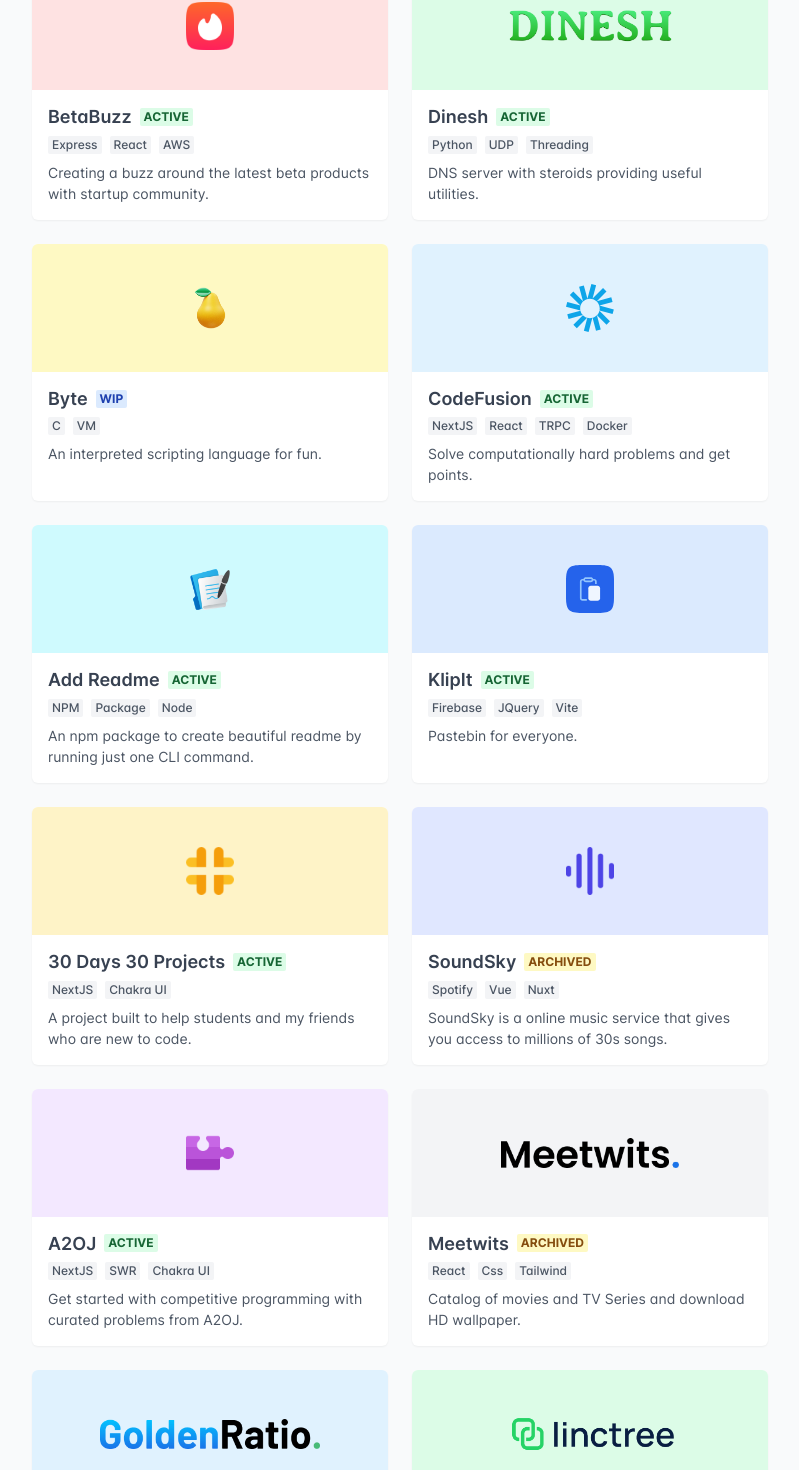
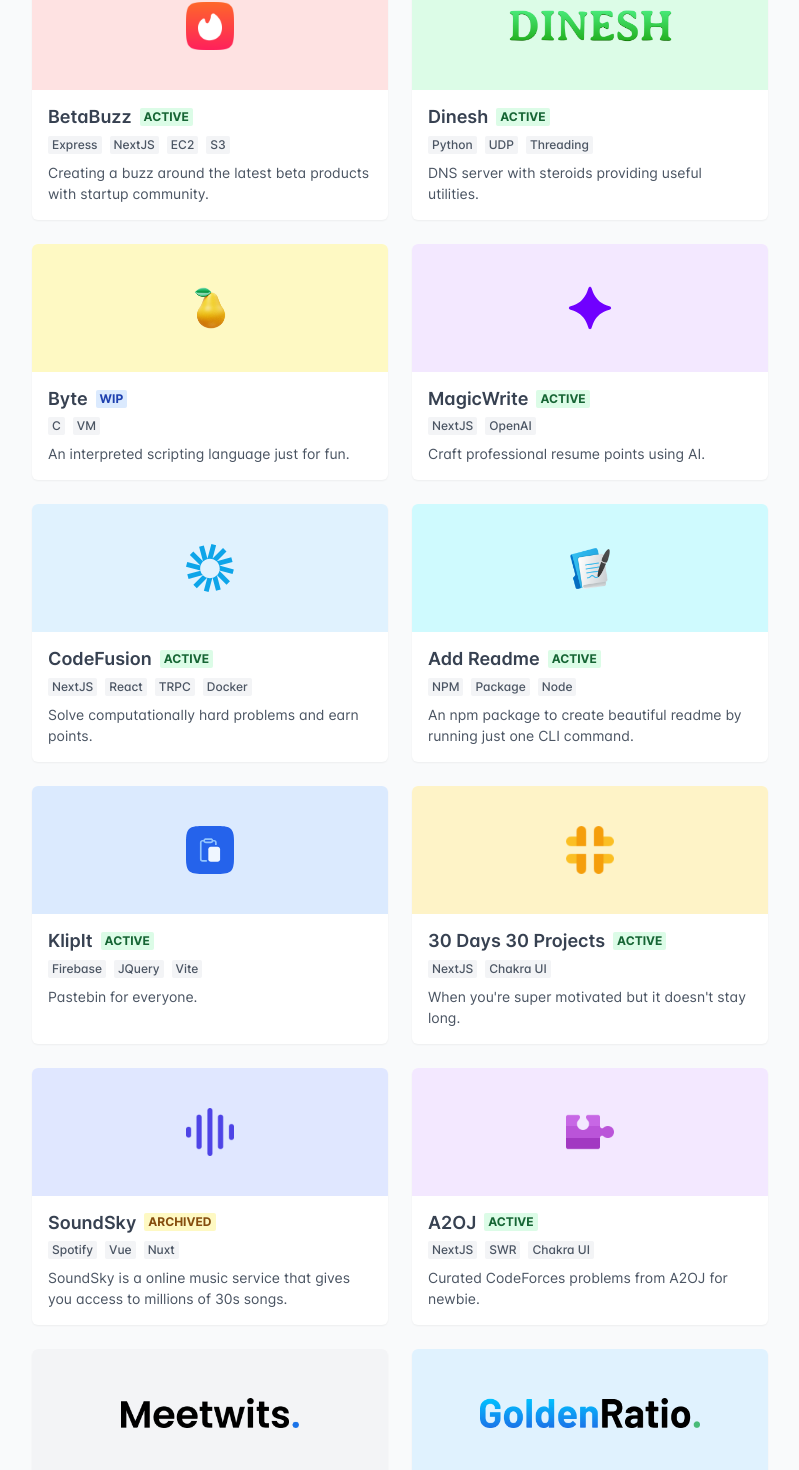
Before and after one commit to iamsahebgiri/iamsahebgiri, a Next.js app: page /projects in a window 1280 px wide. Shown: the part 394-1864 px from the top of the page, without its empty margins (240-1039 px from the left). Built offline with nearby package versions, Linux system fonts and the light colour scheme; a small style sheet from the web is missing.

Commit message:
chore: update projects

```diff
--- a/components/Hero.tsx
+++ b/components/Hero.tsx
@@ -27,10 +27,10 @@
                 overflow="hidden"
               >
                 <ul className="flip5">
-                  <li>Namaste</li>
+                  <li>Namaskar</li>
                   <li>Hello</li>
-                  <li>Salve</li>
-                  <li>Hola</li>
+                  <li>Nǐn hǎo</li>
+                  <li>Zdravstvuyte</li>
                   <li>Bonjour</li>
                 </ul>
               </Box>
--- a/data/projectsData.json
+++ b/data/projectsData.json
@@ -8,7 +8,7 @@
     },
     "title": "BetaBuzz",
     "description": "Creating a buzz around the latest beta products with startup community.",
-    "tags": ["Express", "react", "AWS"],
+    "tags": ["Express", "NextJS", "EC2", "S3"],
     "theme": "red",
     "link": "https://github.com/iamsahebgiri/betabuzz",
     "status": "active"
@@ -35,11 +35,25 @@
       "width": "48"
     },
     "title": "Byte",
-    "description": "An interpreted scripting language for fun.",
+    "description": "An interpreted scripting language just for fun.",
     "tags": ["C", "VM"],
     "theme": "yellow",
     "link": "https://github.com/iamsahebgiri/byte",
     "status": "wip"
+  },
+  {
+    "id": "ret4848frlk",
+    "image": {
+      "url": "magic-write.svg",
+      "height": "48",
+      "width": "48"
+    },
+    "title": "MagicWrite",
+    "description": "Craft professional resume points using AI.",
+    "tags": ["NextJS", "OpenAI"],
+    "theme": "purple",
+    "link": "https://github.com/iamsahebgiri/magic-write",
+    "status": "active"
   },
   {
     "id": "ret8co16222",
@@ -49,7 +63,7 @@
       "width": "48"
     },
     "title": "CodeFusion",
-    "description": "Solve computationally hard problems and get points.",
+    "description": "Solve computationally hard problems and earn points.",
     "tags": ["NextJS", "react", "TRPC", "docker"],
     "theme": "lightBlue",
     "link": "https://github.com/iamsahebgiri/project-fermat",
@@ -91,7 +105,7 @@
       "width": "48"
     },
     "title": "30 Days 30 Projects",
-    "description": "A project built to help students and my friends who are new to code.",
+    "description": "When you're super motivated but it doesn't stay long.",
     "tags": ["NextJS", "Chakra UI"],
     "theme": "amber",
     "link": "https://30days30projects.vercel.app/",
@@ -119,7 +133,7 @@
       "width": "48"
     },
     "title": "A2OJ",
-    "description": "Get started with competitive programming with curated problems from A2OJ.",
+    "description": "Curated CodeForces problems from A2OJ for newbie.",
     "tags": ["NextJS", "SWR", "Chakra UI"],
     "theme": "purple",
     "link": "https://the-a2oj.vercel.app/",
@@ -133,7 +147,7 @@
       "width": "178"
     },
     "title": "Meetwits",
-    "description": "Catalog of movies and TV Series and download HD wallpaper.",
+    "description": "Remember your movies app, this is my version of it.",
     "tags": ["react", "css", "tailwind"],
     "theme": "gray",
     "link": "https://meetwits.netlify.app/",
```
Also changed, not shown: data/snippets/change-mysql-password.mdx (added, +17 -0 lines), public/assets/img/magic-write.svg (added).
